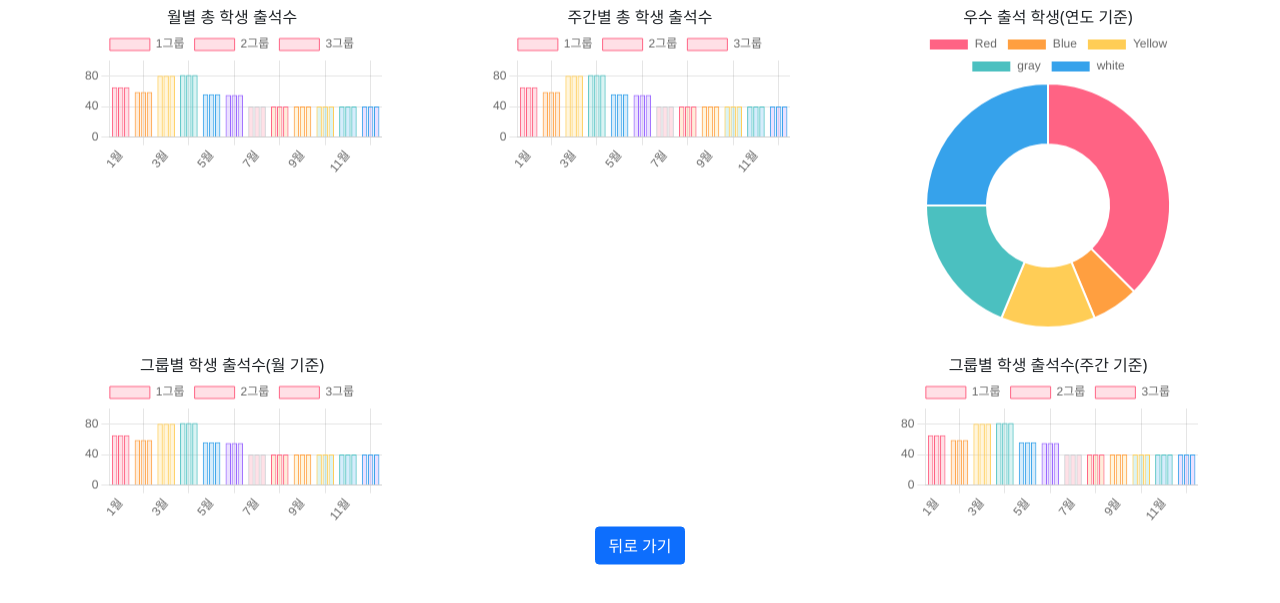
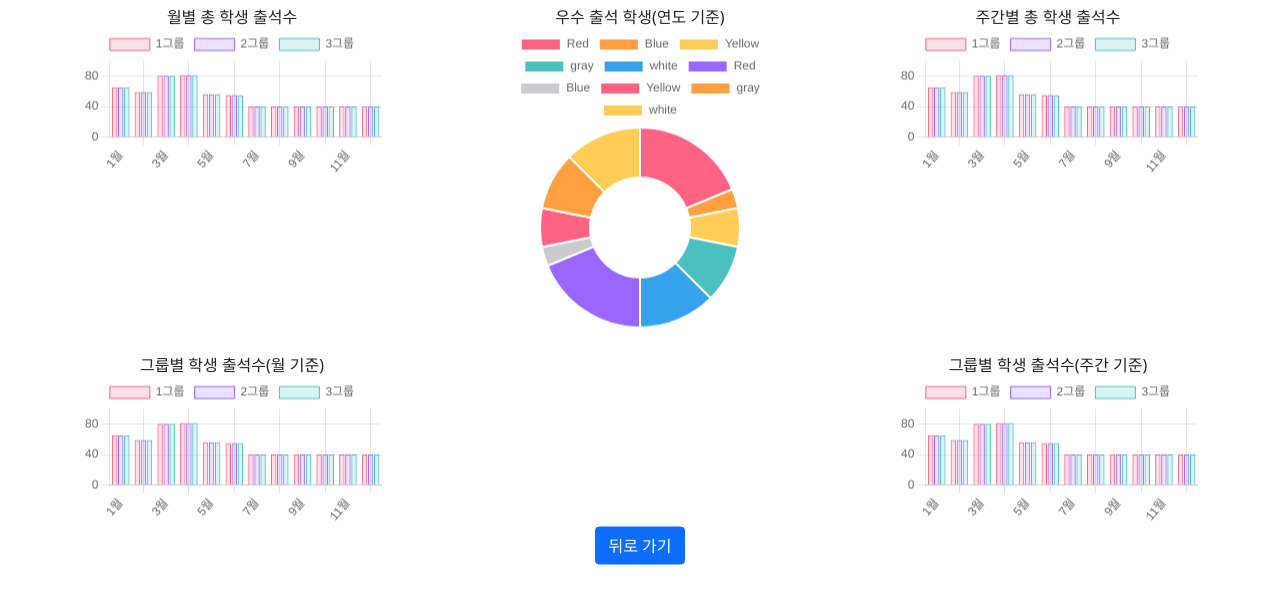
Before and after one commit to dc-choi/school_manage_back, a website: page public/statistics.html in a window 1280 px wide. Shown: the part 141-744 px from the top of the page. Drawn offline with nearby package versions, Linux system fonts and the light colour scheme.

Commit message:
SM-18 우수 출석 학생 통계 API 개발
우수 출석 학생에 대한 API를 개발하였습니다.

```diff
--- a/public/statistics.html
+++ b/public/statistics.html
@@ -27,13 +27,13 @@
 				<span>월별 총 학생 출석수</span>
 				<canvas id="studentCountForMonth"></canvas>
 			</div>
+            <div>
+                <span>우수 출석 학생(연도 기준)</span>
+                <canvas id="excellentStudent"></canvas>
+            </div>
 			<div>
 				<span>주간별 총 학생 출석수</span>
 				<canvas id="studentCountForWeek"></canvas>
-			</div>
-			<div>
-				<span>우수 출석 학생(연도 기준)</span>
-				<canvas id="excellentStudent"></canvas>
 			</div>
 		</div>
 		<br>
@@ -51,7 +51,26 @@
 	</div>
 </body>
 <script>
-	const labels = [
+    const backgroundColor = [
+        'rgba(255, 99, 132, 0.2)',
+        'rgba(255, 159, 64, 0.2)',
+        'rgba(255, 205, 86, 0.2)',
+        'rgba(75, 192, 192, 0.2)',
+        'rgba(54, 162, 235, 0.2)',
+        'rgba(153, 102, 255, 0.2)',
+    ];
+
+    const borderColor = [
+        'rgb(255, 99, 132)',
+        'rgb(255, 159, 64)',
+        'rgb(255, 205, 86)',
+        'rgb(75, 192, 192)',
+        'rgb(54, 162, 235)',
+        'rgb(153, 102, 255)',
+        'rgb(201, 203, 207)'
+    ];
+
+	const yearLabels = [
 		'1월',
 		'2월',
 		'3월',
@@ -67,71 +86,26 @@
 	];
 
 	const barData = {
-		labels: labels,
+		labels: yearLabels,
 		datasets: [{
 			label: '1그룹',
 			data: [65, 59, 80, 81, 56, 55, 40, 40, 40, 40, 40, 40],
-			backgroundColor: [
-				'rgba(255, 99, 132, 0.2)',
-				'rgba(255, 159, 64, 0.2)',
-				'rgba(255, 205, 86, 0.2)',
-				'rgba(75, 192, 192, 0.2)',
-				'rgba(54, 162, 235, 0.2)',
-				'rgba(153, 102, 255, 0.2)',
-			],
-			borderColor: [
-				'rgb(255, 99, 132)',
-				'rgb(255, 159, 64)',
-				'rgb(255, 205, 86)',
-				'rgb(75, 192, 192)',
-				'rgb(54, 162, 235)',
-				'rgb(153, 102, 255)',
-				'rgb(201, 203, 207)'
-			],
+			backgroundColor: [ 'rgba(255, 99, 132, 0.2)' ],
+			borderColor: [ 'rgb(255, 99, 132)' ],
 			borderWidth: 1
 		},
 		{
-			label: '2그룹',
+            label: '2그룹',
 			data: [65, 59, 80, 81, 56, 55, 40, 40, 40, 40, 40, 40],
-			backgroundColor: [
-				'rgba(255, 99, 132, 0.2)',
-				'rgba(255, 159, 64, 0.2)',
-				'rgba(255, 205, 86, 0.2)',
-				'rgba(75, 192, 192, 0.2)',
-				'rgba(54, 162, 235, 0.2)',
-				'rgba(153, 102, 255, 0.2)',
-			],
-			borderColor: [
-				'rgb(255, 99, 132)',
-				'rgb(255, 159, 64)',
-				'rgb(255, 205, 86)',
-				'rgb(75, 192, 192)',
-				'rgb(54, 162, 235)',
-				'rgb(153, 102, 255)',
-				'rgb(201, 203, 207)'
-			],
+			backgroundColor: [ 'rgba(153, 102, 255, 0.2)' ],
+            borderColor: [ 'rgb(153, 102, 255)' ],
 			borderWidth: 1
 		},
 		{
-			label: '3그룹',
+            label: '3그룹',
 			data: [65, 59, 80, 81, 56, 55, 40, 40, 40, 40, 40, 40],
-			backgroundColor: [
-				'rgba(255, 99, 132, 0.2)',
-				'rgba(255, 159, 64, 0.2)',
-				'rgba(255, 205, 86, 0.2)',
-				'rgba(75, 192, 192, 0.2)',
-				'rgba(54, 162, 235, 0.2)',
-				'rgba(153, 102, 255, 0.2)',
-			],
-			borderColor: [
-				'rgb(255, 99, 132)',
-				'rgb(255, 159, 64)',
-				'rgb(255, 205, 86)',
-				'rgb(75, 192, 192)',
-				'rgb(54, 162, 235)',
-				'rgb(153, 102, 255)',
-				'rgb(201, 203, 207)'
-			],
+            backgroundColor: [ 'rgba(75, 192, 192, 0.2)' ],
+            borderColor: [ 'rgb(75, 192, 192)' ],
 			borderWidth: 1
 		}]
 	};
@@ -154,19 +128,16 @@
 			'Blue',
 			'Yellow',
 			'gray',
+			'white',
+            'Red',
+			'Blue',
+			'Yellow',
+			'gray',
 			'white'
 		],
 		datasets: [{
-			data: [300, 50, 100, 150, 200],
-			backgroundColor: [
-				'rgb(255, 99, 132)',
-				'rgb(255, 159, 64)',
-				'rgb(255, 205, 86)',
-				'rgb(75, 192, 192)',
-				'rgb(54, 162, 235)',
-				'rgb(153, 102, 255)',
-				'rgb(201, 203, 207)'
-			],
+			data: [300, 50, 100, 150, 200, 300, 50, 100, 150, 200],
+			backgroundColor: borderColor,
 			hoverOffset: 4
 		}]
 	};
--- a/src/api/api.router.ts
+++ b/src/api/api.router.ts
@@ -5,6 +5,7 @@ import * as account from './account/account.router';
 import * as group from './group/group.router';
 import * as student from './student/student.router';
 import * as attendance from './attendance/attendance.router';
+import * as statistics from './statistics/statistics.router';
 
 export const path = '/api';
 export const router = Router();
@@ -14,3 +15,4 @@ router.use(account.path, account.router);
 router.use(group.path, group.router);
 router.use(student.path, student.router);
 router.use(attendance.path, attendance.router);
+router.use(statistics.path, statistics.router);
```
Also changed, not shown: src/api/statistics/statistics.controller.ts (added, +47 -0 lines), src/api/statistics/statistics.repository.ts (added, +33 -0 lines), src/api/statistics/statistics.router.ts (added, +12 -0 lines), src/api/statistics/statistics.service.ts (added, +8 -0 lines).
